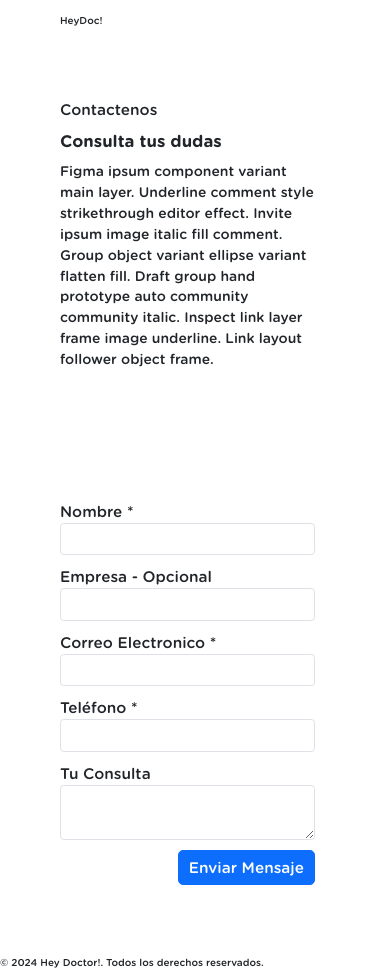
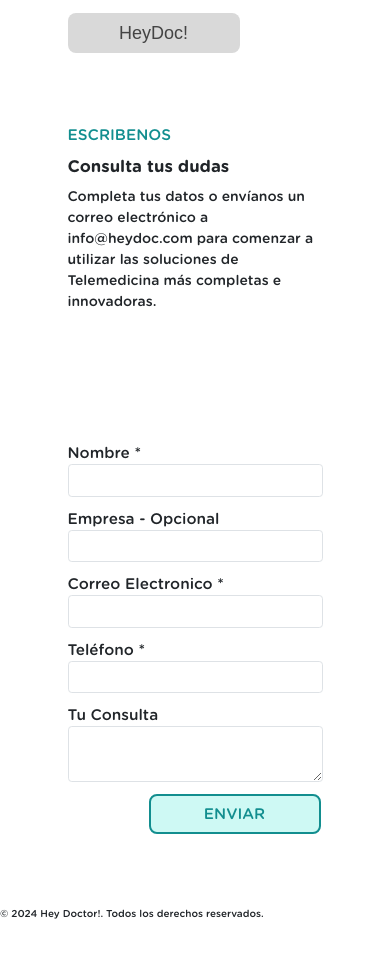
Before and after one commit to No-Country-simulation/S17-02-ft-Java-React, a React app in the folder frontend/: page / in a window 390 px wide. Shown: the part 4240-5210 px from the top of the page. After the commit the page ends 5161 px from the top, so only its background shows below. Built offline with nearby package versions, Linux system fonts and the light colour scheme; the HTML template or start-up script is replaced by a standard one; a web font is replaced by a local one.

Commit message:
formulario contacto hecho por parte, responsive

```diff
--- a/frontend/src/components/home/Contact/Contact.tsx
+++ b/frontend/src/components/home/Contact/Contact.tsx
@@ -1,16 +1,16 @@
 const Contact = () => {
   return (
-    <section className="container row">
+    <section className="container form row">
       {/*  */}
       <div className="col p-5 col-md-6 col-12">
         {/* Logo */}
         <div className=" p-5">
-          <p>HeyDoc!</p>
+          <p className="badge">HeyDoc!</p>
         </div>
         <div className="p-5">
-          <p className="subtitle fs-3">Contactenos</p>
+          <p className="title-contact fs-3">Escribenos</p>
           <h3 className="title mt-3 fs-2"><strong>Consulta tus dudas</strong></h3>
-          <p className="mt-3 fs-4">Figma ipsum component variant main layer. Underline comment style strikethrough editor effect. Invite ipsum image italic fill comment. Group object variant ellipse variant flatten fill. Draft group hand prototype auto community community italic. Inspect link layer frame image underline. Link layout follower object frame. </p>
+          <p className="mt-3 fs-4">Completa tus datos o envíanos un correo electrónico a info@heydoc.com para comenzar a utilizar las soluciones de Telemedicina más completas e innovadoras. </p>
         </div>
       </div>
 
@@ -57,8 +57,8 @@ const Contact = () => {
           </div>
 
             <div className="form-group mb-3 d-flex justify-content-end">
-          <button type="submit" className=" btn btn-primary btn-lg fs-3">
-            Enviar Mensaje
+          <button type="submit" className=" btn-navbar-prof btn-lg fs-3">
+            Enviar
           </button>
 
             </div>
--- a/frontend/src/css/index.scss
+++ b/frontend/src/css/index.scss
@@ -28,3 +28,4 @@
 @import '../scss/components/about';
 @import '../scss/components/unete';
 @import '../scss/components/services';
+@import '../scss/components/contact-us';
--- /dev/null
+++ b/frontend/src/scss/components/_contact-us.scss
@@ -0,0 +1,9 @@
+.form{
+    max-width: 110rem;
+    margin: 0 auto;
+}
+.title-contact{
+    color: $primaryColor-dark;
+    text-transform: uppercase;
+    font-size: 1.8rem;
+}
```
